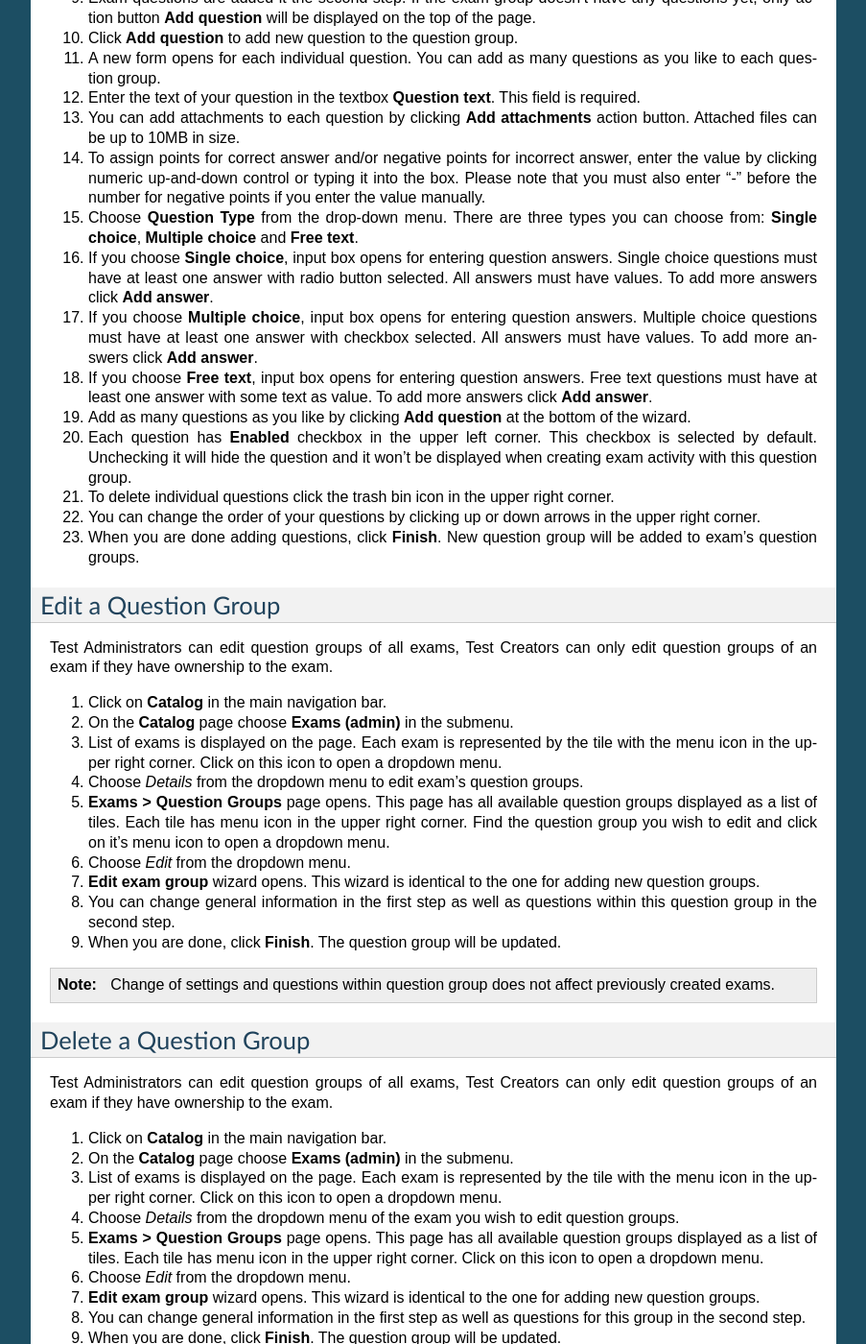
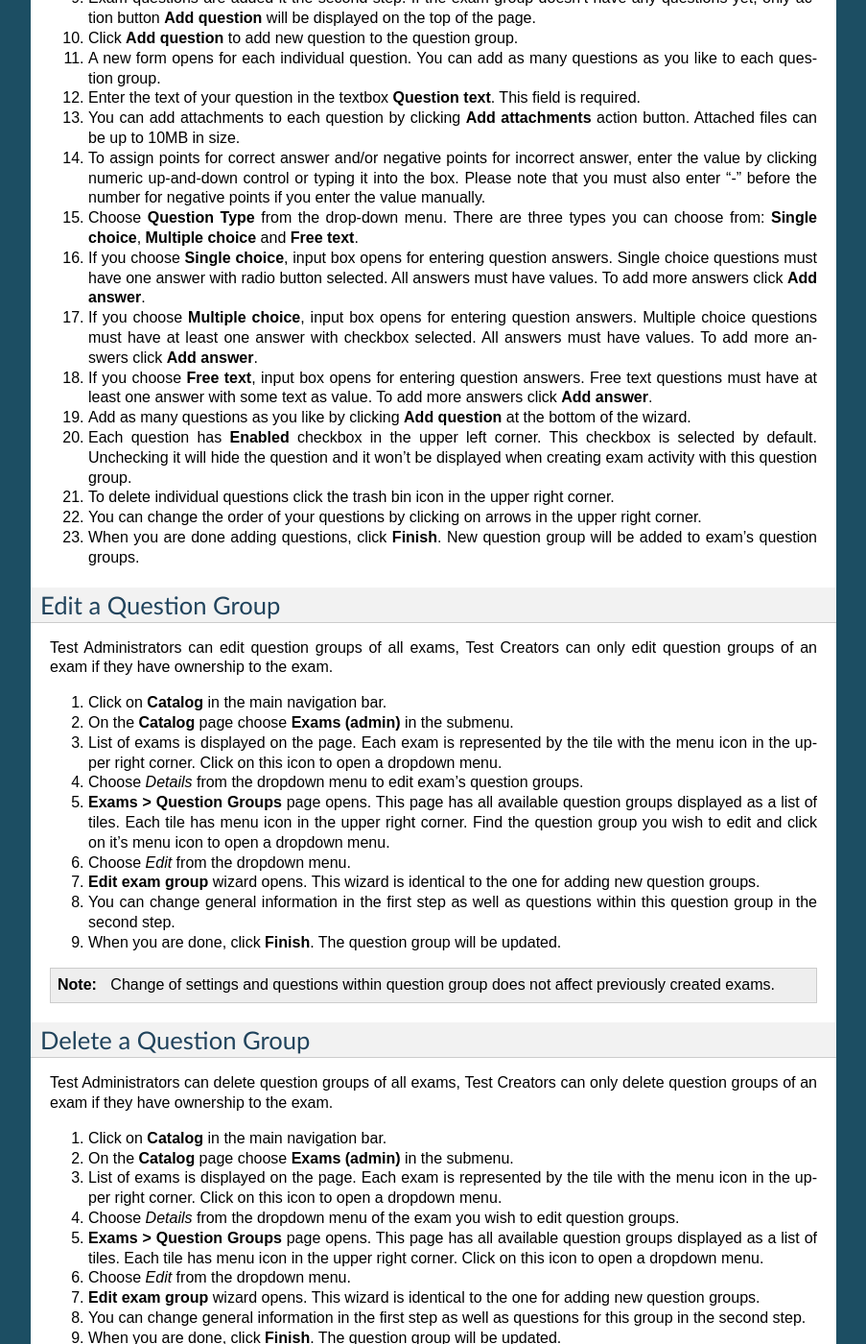
Before and after one commit to pslisko/performa365docs, a Sphinx documentation site: the page built from docs/howto/work_with_exams.rst, in a window 1280 px wide and 1400 px high, scrolled down 1931 px. Shown: the whole window at 96% size, without its empty margins (198-1101 px from the left). Built offline with Sphinx 7.4.7, drawn with Linux system fonts in a browser that asks for light colours; pages that are not in the unit, such as notebooks, are missing from menus.

Commit message:
Update work_with_exams.rst

```diff
--- a/docs/howto/work_with_exams.rst
+++ b/docs/howto/work_with_exams.rst
@@ -84,13 +84,13 @@ Test Administrators can add question groups to all exams, Test Creators can only
 #. You can add attachments to each question by clicking **Add attachments** action button. Attached files can be up to 10MB in size.
 #. To assign points for correct answer and/or negative points for incorrect answer, enter the value by clicking numeric up-and-down control or typing it into the box. Please note that you must also enter "-" before the number for negative points if you enter the value manually.
 #. Choose **Question Type** from the drop-down menu. There are three types you can choose from: **Single choice**, **Multiple choice** and **Free text**.
-#. If you choose **Single choice**, input box opens for entering question answers. Single choice questions must have at least one answer with radio button selected. All answers must have values. To add more answers click **Add answer**.
+#. If you choose **Single choice**, input box opens for entering question answers. Single choice questions must have one answer with radio button selected. All answers must have values. To add more answers click **Add answer**.
 #. If you choose **Multiple choice**, input box opens for entering question answers. Multiple choice questions must have at least one answer with checkbox selected. All answers must have values. To add more answers click **Add answer**.
 #. If you choose **Free text**, input box opens for entering question answers. Free text questions must have at least one answer with some text as value. To add more answers click **Add answer**.
 #. Add as many questions as you like by clicking **Add question** at the bottom of the wizard.
 #. Each question has **Enabled** checkbox in the upper left corner. This checkbox is selected by default. Unchecking it will hide the question and it won't be displayed when creating exam activity with this question group.
 #. To delete individual questions click the trash bin icon in the upper right corner.
-#. You can change the order of your questions by clicking up or down arrows in the upper right corner.
+#. You can change the order of your questions by clicking on arrows in the upper right corner.
 #. When you are done adding questions, click **Finish**. New question group will be added to exam's question groups.
 
 Edit a Question Group
@@ -114,7 +114,7 @@ Test Administrators can edit question groups of all exams, Test Creators can onl
 Delete a Question Group
 *********************
 
-Test Administrators can edit question groups of all exams, Test Creators can only edit question groups of an exam if they have ownership to the exam.
+Test Administrators can delete question groups of all exams, Test Creators can only delete question groups of an exam if they have ownership to the exam.
 
 #. Click on **Catalog** in the main navigation bar.
 #. On the **Catalog** page choose **Exams (admin)** in the submenu.
```
